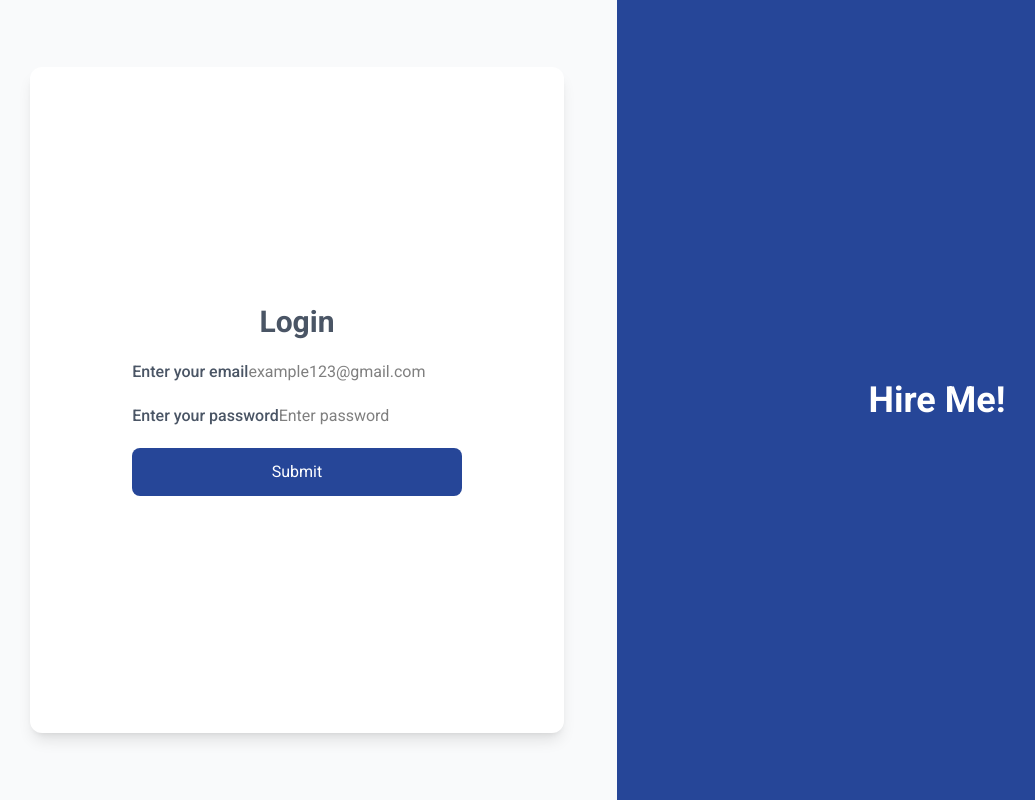
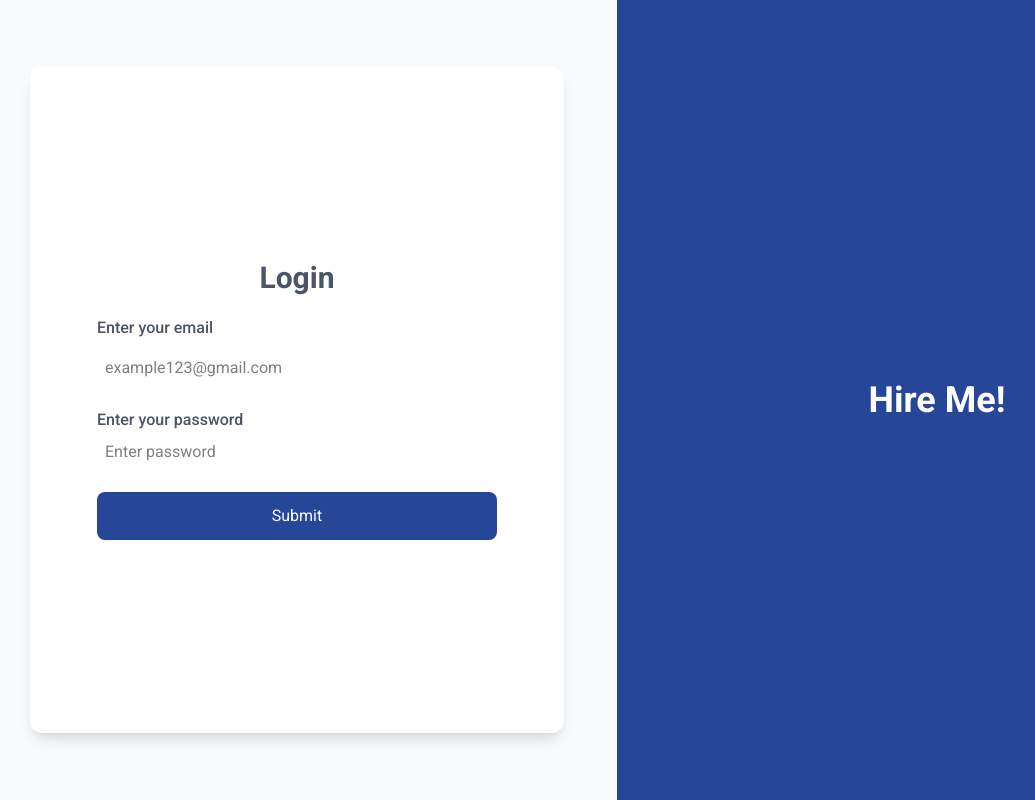
Before and after one commit to RAHULTHAPLIYAL8/HireMe, a React (Vite) app: page / in a window 1280 px wide. Shown: the whole page, without its empty margins (23-1058 px from the left). Built offline with nearby package versions, Linux system fonts and the light colour scheme.

Commit message:
add toaster in login

```diff
--- a/package.json
+++ b/package.json
@@ -14,6 +14,7 @@
     "axios": "^1.15.0",
     "react": "^19.2.0",
     "react-dom": "^19.2.0",
+    "react-hot-toast": "^2.6.0",
     "react-router-dom": "^7.13.1",
     "tailwindcss": "^4.2.1"
   },
--- a/src/components/Login.jsx
+++ b/src/components/Login.jsx
@@ -1,5 +1,6 @@
 import Input from "./Input"
 import Button from "./Button";
+import toast from "react-hot-toast";
 import axiosInstance from "../api/axios";
 import { useState } from "react";
 
@@ -14,11 +15,14 @@ const Login = () => {
       password:state.password
     }).then((data)=>
     {
-      console.log(data);
+      if(data.status===200)
+        toast.success(data.data.message)
+      else
+        toast.error(data.data.message)
     }
     ).catch((err)=>
     {
-      console.log(err)
+       toast.error(err.response.data.message)
     })
   }
 
@@ -41,18 +45,18 @@ const Login = () => {
 
           <form    onSubmit={loginSet} className="space-y-5">
 
-            <div>
-              <label htmlFor="username" className="text-md font-medium  text-gray-600">
+            <div className="w-100">
+              <label htmlFor="username" className="text-md block font-medium  text-gray-600 mb-2">
                 Enter your email
               </label>
-              <input id="username" type="text" name="email" onChange={valueChange} value={state.email} placeholder="example123@gmail.com"/>
+              <input id="username" className="w-full p-2" type="text" name="email" onChange={valueChange} value={state.email} placeholder="example123@gmail.com"/>
             </div>
 
             <div>
-              <label htmlFor="password" className="text-md font-medium  text-gray-600">
+              <label htmlFor="password" className="text-md font-medium  text-gray-600 mb-2">
                 Enter your password
               </label>
-              <input id="password" type="password" name="password" onChange={valueChange} value={state.password} placeholder="Enter password"/>
+              <input id="password" className="w-full p-2" type="password" name="password" onChange={valueChange} value={state.password} placeholder="Enter password"/>
             </div>
 
            <Button   name={"Submit"} width={"100%"} />
--- a/src/pages/Auth.jsx
+++ b/src/pages/Auth.jsx
@@ -1,6 +1,7 @@
 // import { useNavigate } from "react-router";
 import Login from "../components/Login";
 import Register from "../components/Register";
+import {Toaster} from "react-hot-toast";
 
 const Auth = ({children}) => {
 
@@ -8,7 +9,7 @@ const Auth = ({children}) => {
 
   return (
     <div className="min-h-screen w-full flex">
-
+      <Toaster/>
       {/* Left Side - Form */}
       <div className="w-full sm:w-1/2 flex justify-center items-center bg-gray-50">
           {children}
```
Also changed, not shown: 1 other file (tests, documents, lock files or other folders).
